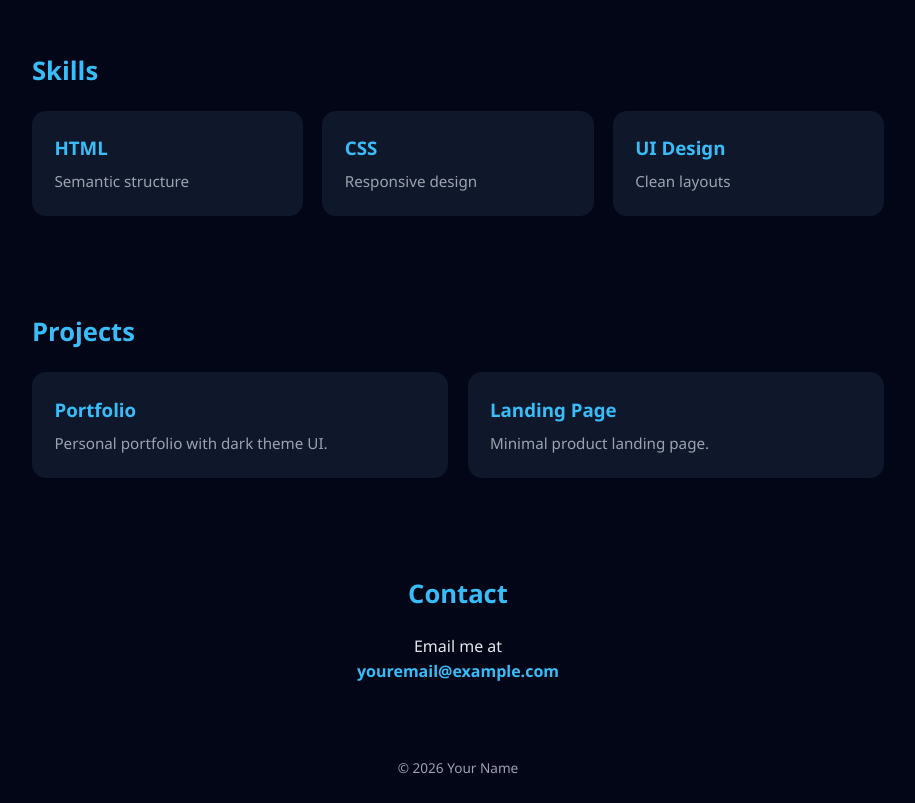
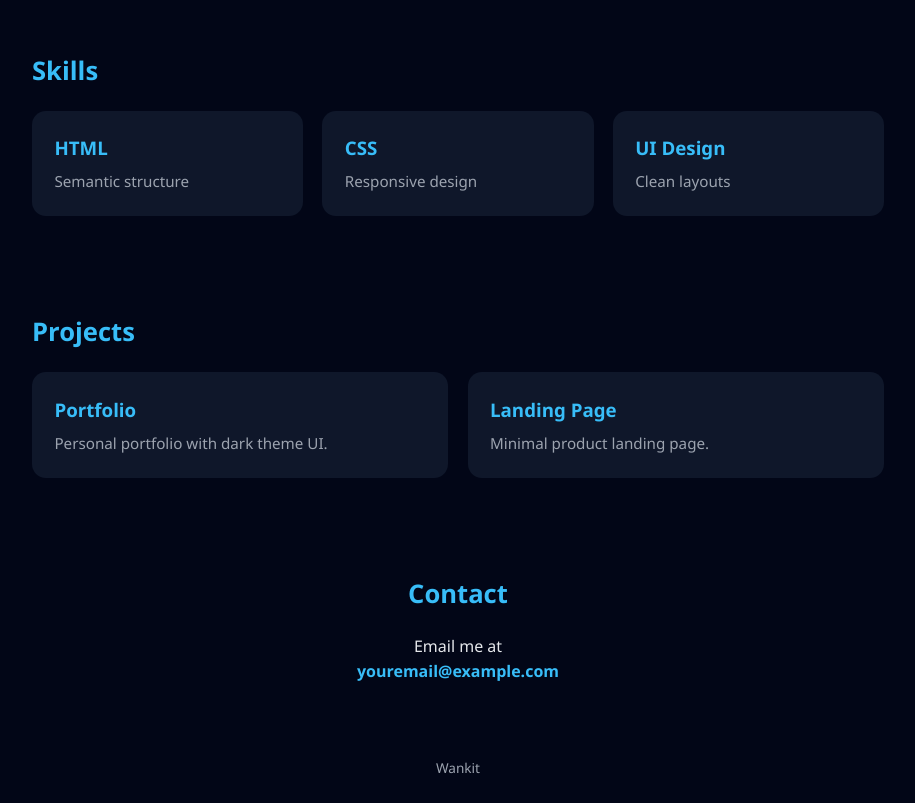
Before and after one commit to KitIsCooked/Resume, a plain HTML site: page index.html in a window 1280 px wide. Shown: the part 887-1690 px from the top of the page, without its empty margins (182-1097 px from the left). Drawn offline with Linux system fonts and the light colour scheme.

Commit message:
Update footer copyright name to 'Wankit'

```diff
--- a/index.html
+++ b/index.html
@@ -122,7 +122,7 @@ footer{
 </section>
 
 <footer>
-  © 2026 Your Name
+  Wankit
 </footer>
 
 </body>
```
